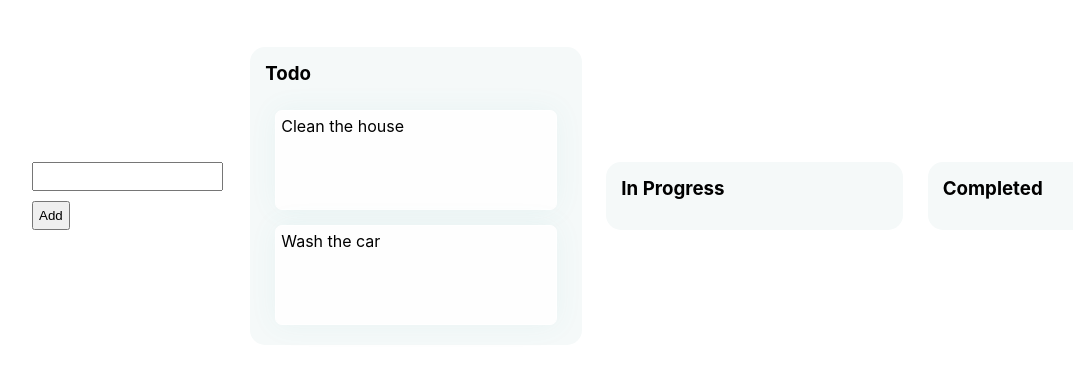
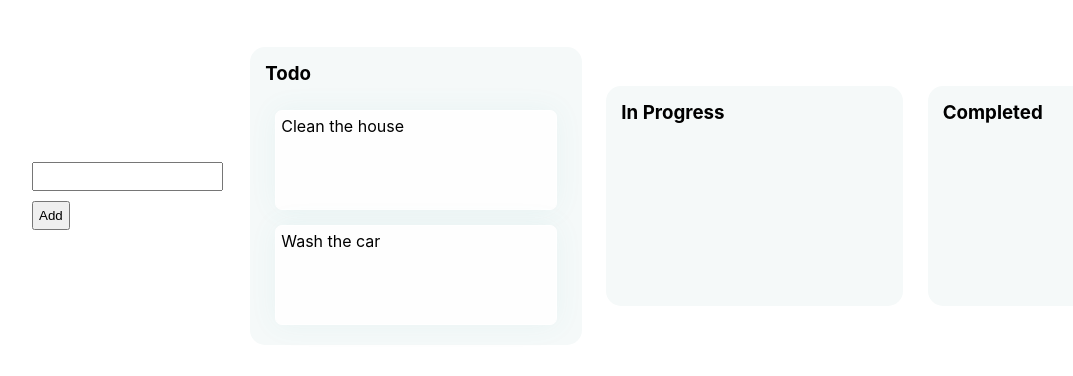
Before and after one commit to Pranav-Nagawade/todo_list-with-drag-and-drop-feature, a React (Create React App) app: page / in a window 1280 px wide. Shown: the top 376 px of the page, without its empty margins (18-1091 px from the left). Built offline with nearby package versions, Linux system fonts and the light colour scheme.

Commit message:
Update App.css

```diff
--- a/src/App.css
+++ b/src/App.css
@@ -18,7 +18,7 @@
     /* height: 720px; */
     /* left: 356px;
     top: 210px; */
-
+    min-height: 220px;
     background: #f5f9f9;
     border-radius: 15px;
     margin: 1%;
```
